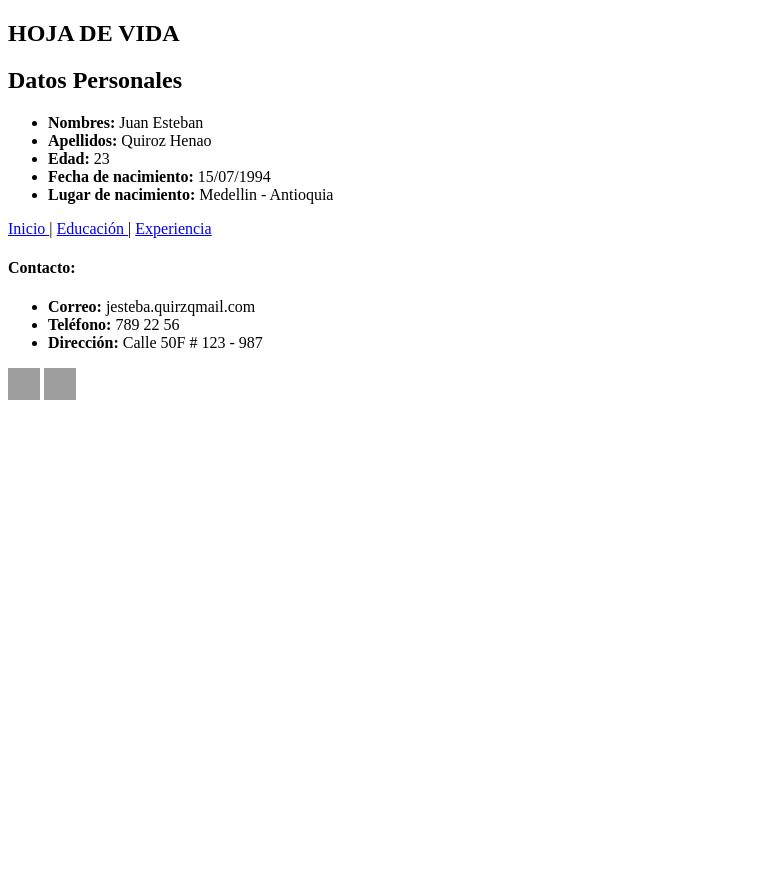
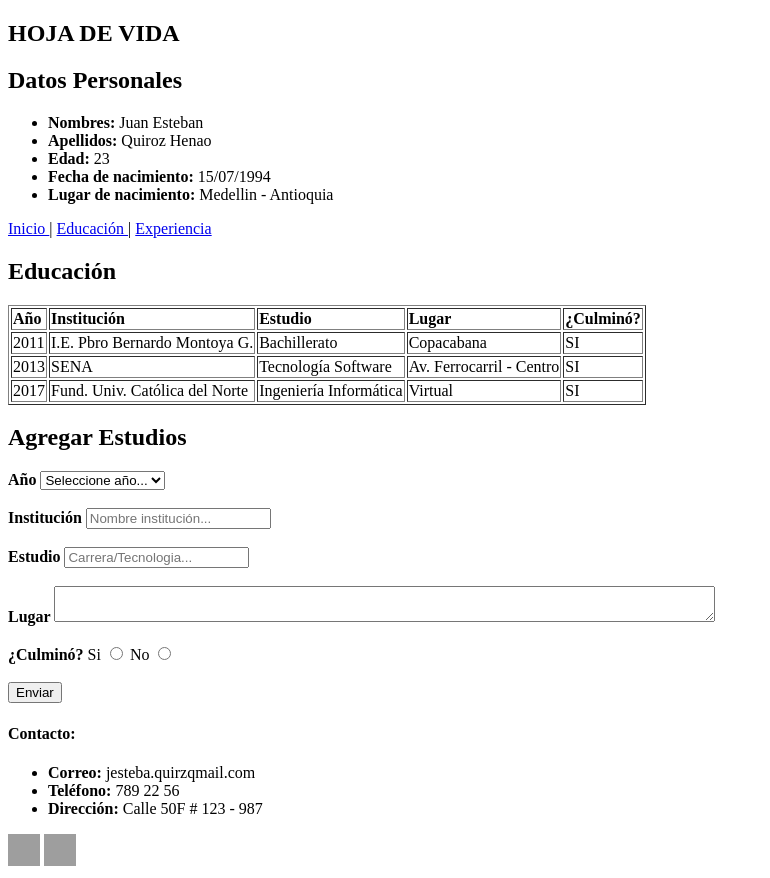
Before and after one commit to estebanquiroz94/Evaluaci-n-Final---Hoja-de-vida., a plain HTML site: page educacion.html in a window 1280 px wide. Shown: the whole page, without its empty margins (0-770 px from the left). Before the commit the page ends 800 px from the top, so only its background shows below. Drawn offline with Linux system fonts and the light colour scheme; grey boxes are pictures that could not be loaded.

Commit message:
Se agrega la información en la etiqueta section para la visualización de los estudios y demás información.

```diff
--- a/educacion.html
+++ b/educacion.html
@@ -24,7 +24,64 @@
         <p> <a href="index.html"target="">Inicio </a> | <a href="educacion.html"> Educación </a> | <a href="experiencia.html"> Experiencia</a> </p>
     </nav>
     <section>
-
+      <h2>Educación</h2>
+      <p><!--TABLA CON ESTUDIOS-->
+        <table border="1px" name="Educacion">
+          <tr>
+            <td> <strong> Año </strong></td>
+            <td> <strong> Institución </strong></td>
+            <td> <strong> Estudio </strong></td>
+            <td> <strong>Lugar </strong></td>
+            <td> <strong>¿Culminó?</strong></td>
+          </tr>
+          <tr>
+            <td>2011</td>
+            <td>I.E. Pbro Bernardo Montoya G.</td>
+            <td>Bachillerato</td>
+            <td>Copacabana</td>
+            <td>SI</td>
+          </tr>
+          <tr>
+            <td>2013</td>
+            <td>SENA</td>
+            <td>Tecnología Software</td>
+            <td>Av. Ferrocarril - Centro</td>
+            <td>SI</td>
+          </tr>
+          <tr>
+            <td>2017</td>
+            <td>Fund. Univ. Católica del Norte</td>
+            <td>Ingeniería Informática</td>
+            <td>Virtual</td>
+            <td>SI</td>
+          </tr>
+        </table>
+      </p>
+      <p><!--FORMULARIO *AGREGAR ESTUDIOS*-->
+        <form autocomplete="on" name="Formulario de estudios">
+          <h2>Agregar Estudios</h2>
+              <label for="anio"><strong> Año </strong></label>
+              <select> <!--LISTA DE AÑOS-->
+                <option>Seleccione año...</option>
+                <option>2017</option>
+                <option>2016</option>
+                <option>2015</option>
+                <option>2014</option>
+                <option>2013</option>
+                <option>2012 </option>
+              </select> <br><br>
+              <label for="institucion" ><strong> Institución </strong></label>
+              <input type="text" id="institucion" placeholder="Nombre institución..." required> <br><br>
+              <label for="estudio"><strong> Estudio </strong></label>
+              <input type="text" id="estudio" placeholder="Carrera/Tecnologia..."><br><br>
+              <label for="lugar"><strong> Lugar </strong></label>
+              <textarea name="lugar" rows="2" cols="80"></textarea><br><br>
+              <label for="culmino"><strong> ¿Culminó? </strong></label>
+              Si <input type="radio" name="si">
+              No <input type="radio" name="no"><br><br>
+              <input type="submit" name="Enviar" value="Enviar">
+        </form>
+      </p>
     </section>
     <!--PIE DE PAGINA-->
         <footer>
```
